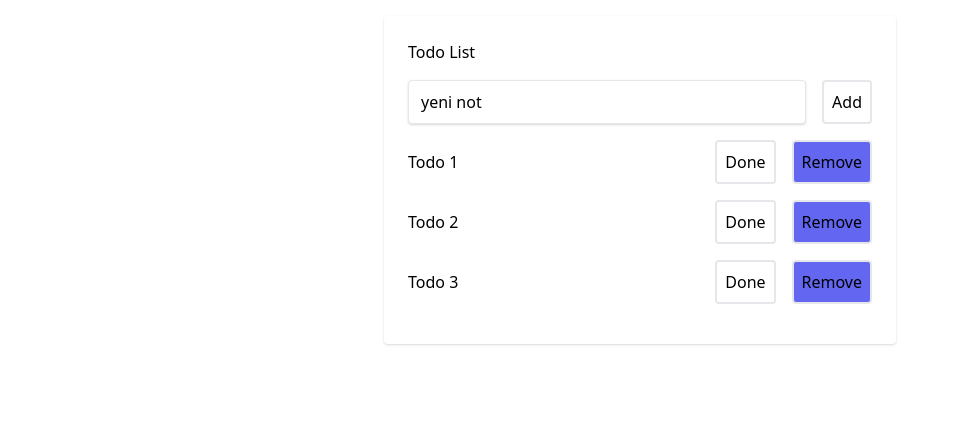
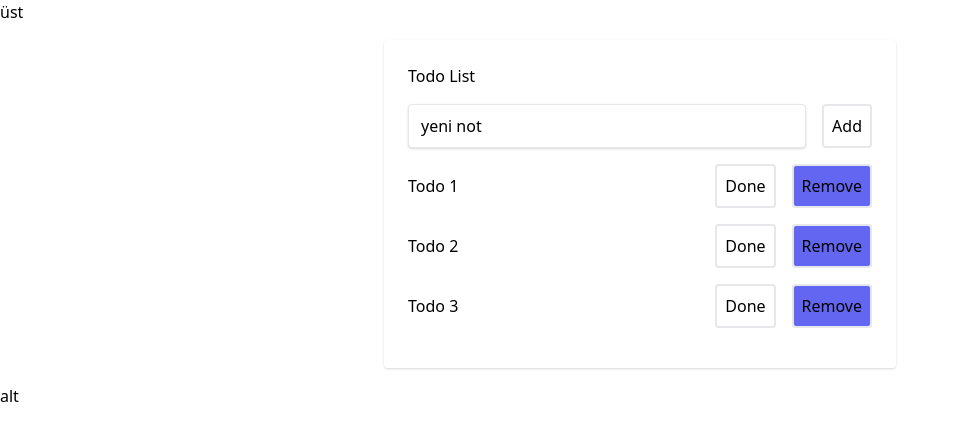
Before and after one commit to vedatbozkurt/nuxt-crud, a Nuxt app: page / in a window 1280 px wide. Shown: the top 440 px of the page, without its empty margins (0-959 px from the left). Built offline with nearby package versions, Linux system fonts and the light colour scheme; no server answers.

Commit message:
default layout created

```diff
--- /dev/null
+++ b/layouts/default.vue
@@ -0,0 +1,14 @@
+<!--
+ * @Author: @vedatbozkurt
+ * @Email: info@wedat.org
+ * @Date: 2021-08-24 17:30:36
+ * @LastEditors: @vedatbozkurt
+ * @LastEditTime: 2021-08-24 17:30:36
+-->
+<template>
+    <div>
+        üst
+        <nuxt />
+        alt
+    </div>
+</template>
```
